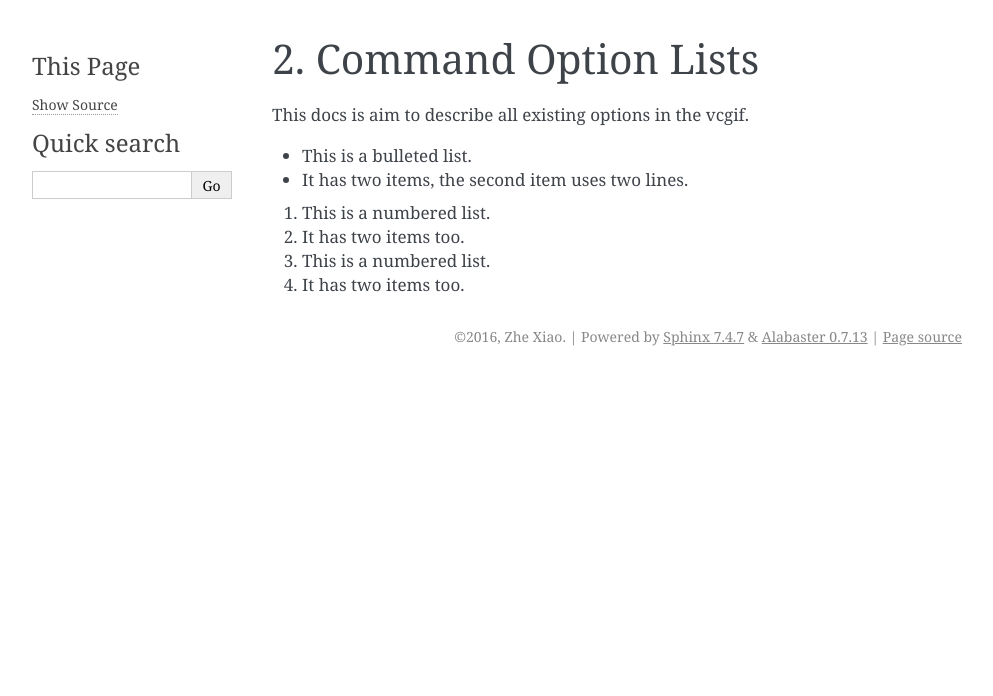
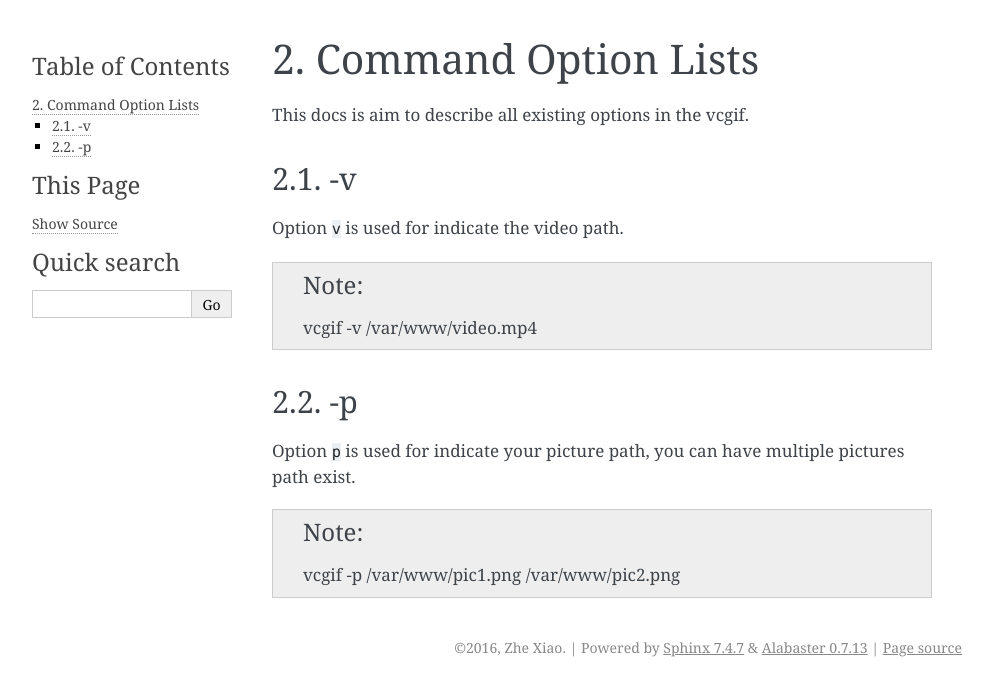
Before and after one commit to BACKORG/vcgif, a Sphinx documentation site: the page built from docs/command_options.rst, in a window 1280 px wide. Shown: the top 696 px of the page, without its empty margins (148-1141 px from the left). Built offline with Sphinx 7.4.7, drawn with Linux system fonts in a browser that asks for light colours.

Commit message:
add command options

```diff
--- a/docs/command_options.rst
+++ b/docs/command_options.rst
@@ -2,12 +2,16 @@ Command Option Lists
 ====================
 This docs is aim to describe all existing options in the vcgif.
 
-* This is a bulleted list.
-* It has two items, the second
-  item uses two lines.
+-v
+--
+Option ``v`` is used for indicate the video path.
 
-1. This is a numbered list.
-2. It has two items too.
+.. note:: vcgif -v /var/www/video.mp4
 
-#. This is a numbered list.
-#. It has two items too.
+
+-p
+--
+Option ``p`` is used for indicate your picture path, you can have multiple pictures
+path exist.
+
+.. note:: vcgif -p /var/www/pic1.png /var/www/pic2.png
```
